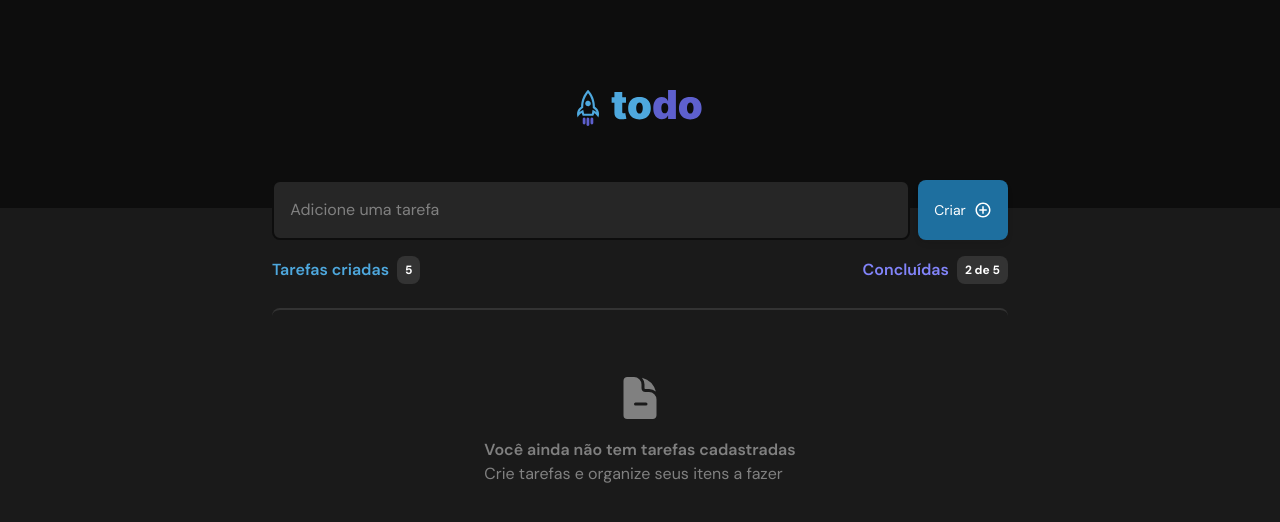
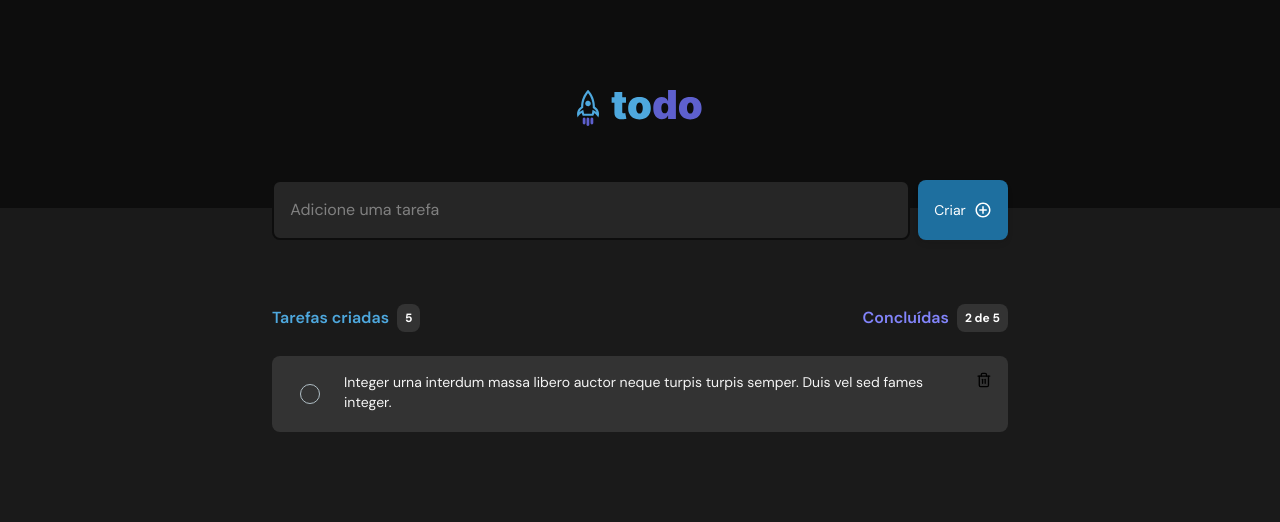
Before and after one commit to MtheusR/todolist-rocektseat-challenge, a React (Vite) app: page / in a window 1280 px wide. Shown: the top 522 px of the page. Built offline with nearby package versions, Linux system fonts and the light colour scheme.

Commit message:
dev: task item

```diff
--- a/src/SectionTasks.jsx
+++ b/src/SectionTasks.jsx
@@ -1,5 +1,6 @@
 import { Chip } from '@material-tailwind/react';
 import { HiDocumentMinus } from 'react-icons/hi2';
+import { TaskItem } from './TaskItem';
 
 function ChipCustom({ valueChip }) {
 	return <Chip className="px-2 bg-gray-400 normal-case" value={valueChip} />;
@@ -22,7 +23,7 @@ function EmpytList() {
 
 export function SectionTasks() {
 	return (
-		<main className="flex flex-col items-center mx-4 gap-6">
+		<main className="flex flex-col items-center mx-4 gap-6 mt-16">
 			<header className="flex justify-between w-full max-w-[736px]">
 				<div className="flex items-center gap-2">
 					<p className="font-semibold text-blue">Tarefas criadas</p>
@@ -33,8 +34,9 @@ export function SectionTasks() {
 					<ChipCustom valueChip="2 de 5" />
 				</div>
 			</header>
-			<section className="flex justify-center w-full max-w-[736px]">
-				<EmpytList />
+			<section className="flex w-full max-w-[736px]">
+				{/* <EmpytList /> */}
+				<TaskItem />
 			</section>
 		</main>
 	);
--- /dev/null
+++ b/src/TaskItem.jsx
@@ -0,0 +1,19 @@
+import { Checkbox } from '@material-tailwind/react';
+import { LuTrash2 } from 'react-icons/lu';
+
+export function TaskItem() {
+	return (
+		<>
+			<div className="flex p-4 rounded-lg gap-3  bg-gray-400">
+				<Checkbox className="rounded-full" ripple={false} />
+
+				<p className="text-gray-100 text-sm">
+					Integer urna interdum massa libero auctor neque turpis turpis semper. Duis vel sed fames
+					integer.
+				</p>
+
+				<LuTrash2 />
+			</div>
+		</>
+	);
+}
```
